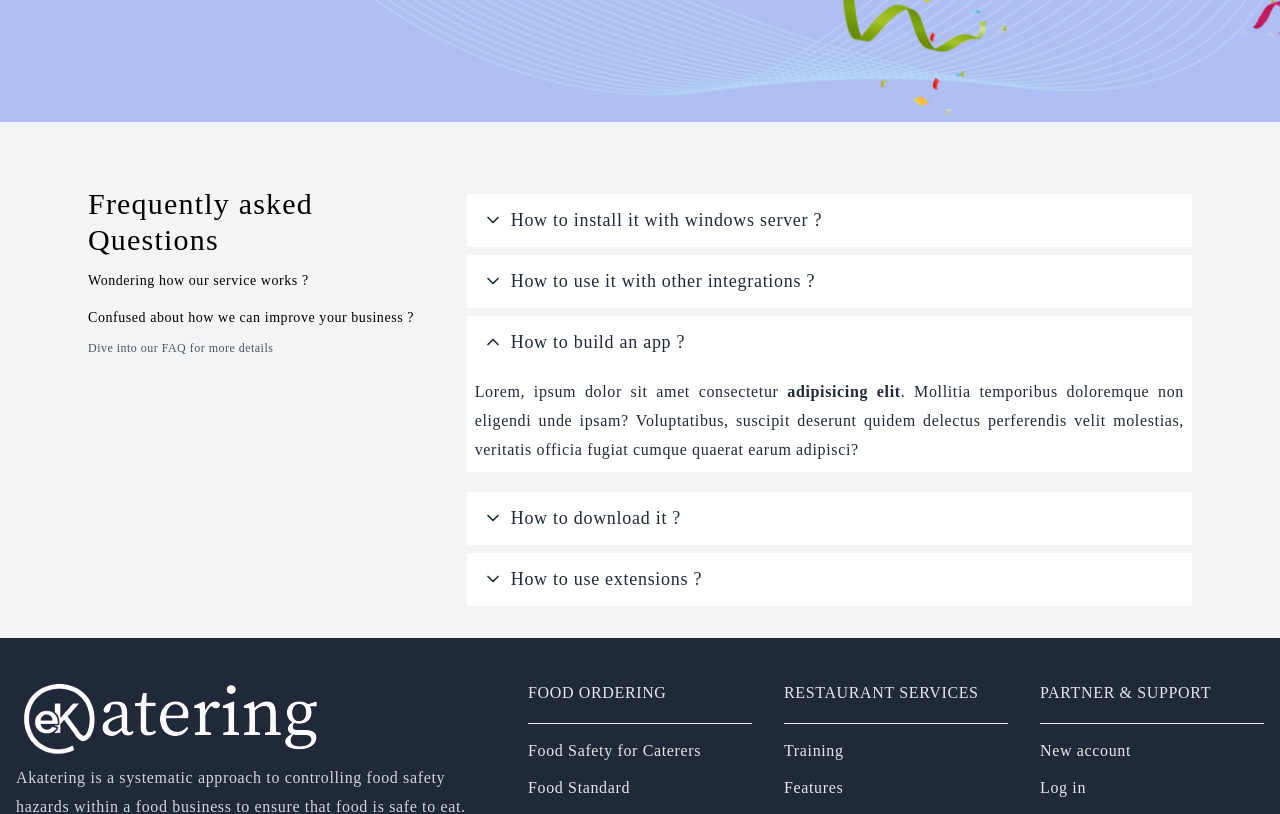
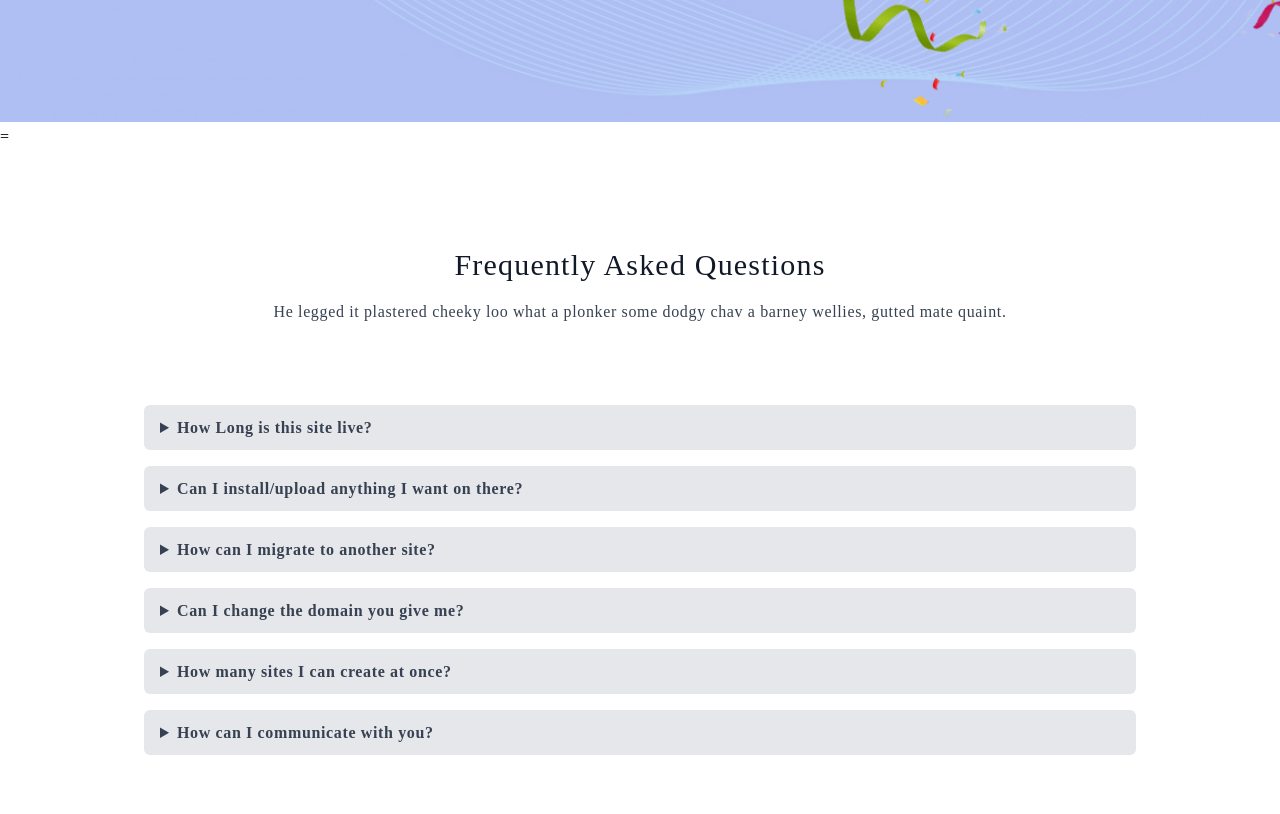
Before and after one commit to chandrama-singh/ekatering, a Nuxt app: page / in a window 1280 px wide. Shown: the part 4540-5354 px from the top of the page. Built offline with nearby package versions, Linux system fonts and the light colour scheme.

Commit message:
Faq Added

```diff
--- a/components/Faq.vue
+++ b/components/Faq.vue
@@ -1,84 +1,52 @@
 <template>
-  <!-- component -->
-<div class="bg-gray-100 pt-10">
-    <div class="mx-auto max-w-6xl">
-        <div class="p-2 bg-gray-100 rounded">
-            <div class="flex flex-col md:flex-row">
-                <div class="md:w-1/3 p-4 text-sm">
-                    <div class="text-3xl">Frequently asked <span class="font-medium">Questions</span></div>
-                    <div class="my-2">Wondering how our service works ?</div>
-                    <div class="mb-2">Confused about how we can improve your business ?</div>
-                    <div class="text-xs text-gray-600">Dive into our FAQ for more details</div>
-                </div>
-                <div class="md:w-2/3">
-                    <div class="p-4">
-                        <div class="mb-2">
-                            <div class="font-medium rounded-sm text-lg px-2 py-3 flex text-gray-800 flex-row-reverse mt-2 cursor-pointer text-black bg-white hover:bg-white">
-                                <div class="flex-auto">How to install it with windows server ?</div>
-                                <div class="px-2 mt-1">
-                                    <div style="">
-                                        <svg xmlns="http://www.w3.org/2000/svg" width="100%" height="100%" fill="none" viewBox="0 0 24 24" stroke="currentColor" stroke-width="2" stroke-linecap="round" stroke-linejoin="round" class="feather feather-chevron-down w-5 h-5">
-                                            <polyline points="6 9 12 15 18 9"></polyline>
-                                        </svg>
-                                    </div>
-                                </div>
-                            </div>
-                        </div>
-                        <div class="mb-2">
-                            <div class="font-medium rounded-sm text-lg px-2 py-3 flex text-gray-800 flex-row-reverse mt-2 cursor-pointer text-black bg-white hover:bg-white">
-                                <div class="flex-auto">How to use it with other integrations ?</div>
-                                <div class="px-2 mt-1">
-                                    <div style="">
-                                        <svg xmlns="http://www.w3.org/2000/svg" width="100%" height="100%" fill="none" viewBox="0 0 24 24" stroke="currentColor" stroke-width="2" stroke-linecap="round" stroke-linejoin="round" class="feather feather-chevron-down w-5 h-5">
-                                            <polyline points="6 9 12 15 18 9"></polyline>
-                                        </svg>
-                                    </div>
-                                </div>
-                            </div>
-                        </div>
-                        <div class="mb-2">
-                            <div class="font-medium rounded-sm text-lg px-2 py-3 flex text-gray-800 flex-row-reverse mt-2 cursor-pointer text-black bg-white hover:bg-white">
-                                <div class="flex-auto">How to build an app ?</div>
-                                <div class="px-2 mt-1">
-                                    <div style="">
-                                        <svg xmlns="http://www.w3.org/2000/svg" width="100%" height="100%" fill="none" viewBox="0 0 24 24" stroke="currentColor" stroke-width="2" stroke-linecap="round" stroke-linejoin="round" class="feather feather-chevron-up w-5 h-5">
-                                            <polyline points="18 15 12 9 6 15"></polyline>
-                                        </svg>
-                                    </div>
-                                </div>
-                            </div>
-                            <div class="p-2 text-justify text-left text-gray-800 mb-5 bg-white" style="">Lorem, ipsum dolor sit amet consectetur <span class="font-bold">adipisicing elit</span>. Mollitia temporibus doloremque non eligendi unde ipsam? Voluptatibus, suscipit deserunt quidem delectus perferendis velit molestias, veritatis officia fugiat cumque quaerat earum adipisci?</div>
-                        </div>
-                        <div class="mb-2">
-                            <div class="font-medium rounded-sm text-lg px-2 py-3 flex text-gray-800 flex-row-reverse mt-2 cursor-pointer text-black bg-white hover:bg-white">
-                                <div class="flex-auto">How to download it ?</div>
-                                <div class="px-2 mt-1">
-                                    <div style="">
-                                        <svg xmlns="http://www.w3.org/2000/svg" width="100%" height="100%" fill="none" viewBox="0 0 24 24" stroke="currentColor" stroke-width="2" stroke-linecap="round" stroke-linejoin="round" class="feather feather-chevron-down w-5 h-5">
-                                            <polyline points="6 9 12 15 18 9"></polyline>
-                                        </svg>
-                                    </div>
-                                </div>
-                            </div>
-                        </div>
-                        <div class="mb-2">
-                            <div class="font-medium rounded-sm text-lg px-2 py-3 flex text-gray-800 flex-row-reverse mt-2 cursor-pointer text-black bg-white hover:bg-white">
-                                <div class="flex-auto">How to use extensions ?</div>
-                                <div class="px-2 mt-1">
-                                    <div style="">
-                                        <svg xmlns="http://www.w3.org/2000/svg" width="100%" height="100%" fill="none" viewBox="0 0 24 24" stroke="currentColor" stroke-width="2" stroke-linecap="round" stroke-linejoin="round" class="feather feather-chevron-down w-5 h-5">
-                                            <polyline points="6 9 12 15 18 9"></polyline>
-                                        </svg>
-                                    </div>
-                                </div>
-                            </div>
-                        </div>
-                    </div>
-                </div>
-            </div>
+  <div>
+
+  <section class="text-gray-700">
+    <div class="container px-5 py-24 mx-auto">
+      <div class="text-center mb-20">
+        <h1 class="sm:text-3xl text-2xl font-medium text-center title-font text-gray-900 mb-4">Frequently Asked Questions</h1>
+        <p class="text-base leading-relaxed xl:w-2/3 lg:w-3/4 mx-auto">He legged it plastered cheeky loo what a plonker some dodgy chav a barney wellies, gutted mate quaint.</p>
+      </div>
+      <div class="flex flex-wrap lg:w-4/5 sm:mx-auto sm:mb-2 -mx-2">
+        <div class="w-full">
+          <details class="mb-4">
+            <summary class="font-semibold bg-gray-200 rounded-md py-2 px-4">How Long is this site live?</summary>
+
+            <span> Laboris qui labore cillum culpa in sunt quis sint veniam. Dolore ex aute deserunt esse ipsum elit aliqua. Aute quis minim velit nostrud pariatur culpa magna in aute. </span>
+          </details>
+          <details class="mb-4">
+            <summary class="font-semibold bg-gray-200 rounded-md py-2 px-4">Can I install/upload anything I want on there?</summary>
+
+            <span> Laboris qui labore cillum culpa in sunt quis sint veniam. Dolore ex aute deserunt esse ipsum elit aliqua. Aute quis minim velit nostrud pariatur culpa magna in aute. </span>
+          </details>
+          <details class="mb-4">
+            <summary class="font-semibold bg-gray-200 rounded-md py-2 px-4">How can I migrate to another site?</summary>
+
+            <span> Laboris qui labore cillum culpa in sunt quis sint veniam. Dolore ex aute deserunt esse ipsum elit aliqua. Aute quis minim velit nostrud pariatur culpa magna in aute. </span>
+          </details>
         </div>
+        <div class="w-full">
+          <details class="mb-4">
+            <summary class="font-semibold bg-gray-200 rounded-md py-2 px-4">Can I change the domain you give me?</summary>
+
+            <span class="px-4 py-2"> Laboris qui labore cillum culpa in sunt quis sint veniam. Dolore ex aute deserunt esse ipsum elit aliqua. Aute quis minim velit nostrud pariatur culpa magna in aute. </span>
+          </details>
+          <details class="mb-4">
+            <summary class="font-semibold bg-gray-200 rounded-md py-2 px-4">How many sites I can create at once?</summary>
+
+            <span class="px-4 py-2"> Laboris qui labore cillum culpa in sunt quis sint veniam. Dolore ex aute deserunt esse ipsum elit aliqua. Aute quis minim velit nostrud pariatur culpa magna in aute. </span>
+          </details>
+          <details class="mb-4">
+            <summary class="font-semibold bg-gray-200 rounded-md py-2 px-4">How can I communicate with you?</summary>
+
+            <span class="px-4 py-2"> Laboris qui labore cillum culpa in sunt quis sint veniam. Dolore ex aute deserunt esse ipsum elit aliqua. Aute quis minim velit nostrud pariatur culpa magna in aute. </span>
+          </details>
+        </div>
+      </div>
     </div>
+  </section>
 </div>
+
 </template>
 
 <script>
--- a/pages/index.vue
+++ b/pages/index.vue
@@ -12,8 +12,10 @@
       <Subscribe/>
       <!-- <Features /> -->
       <FooterContact/>
-    <Faq/>
+=
       <!-- <Servicesview/> -->
+      <Faq/>
+
       <Footer />
     </div>
 </template>
```
